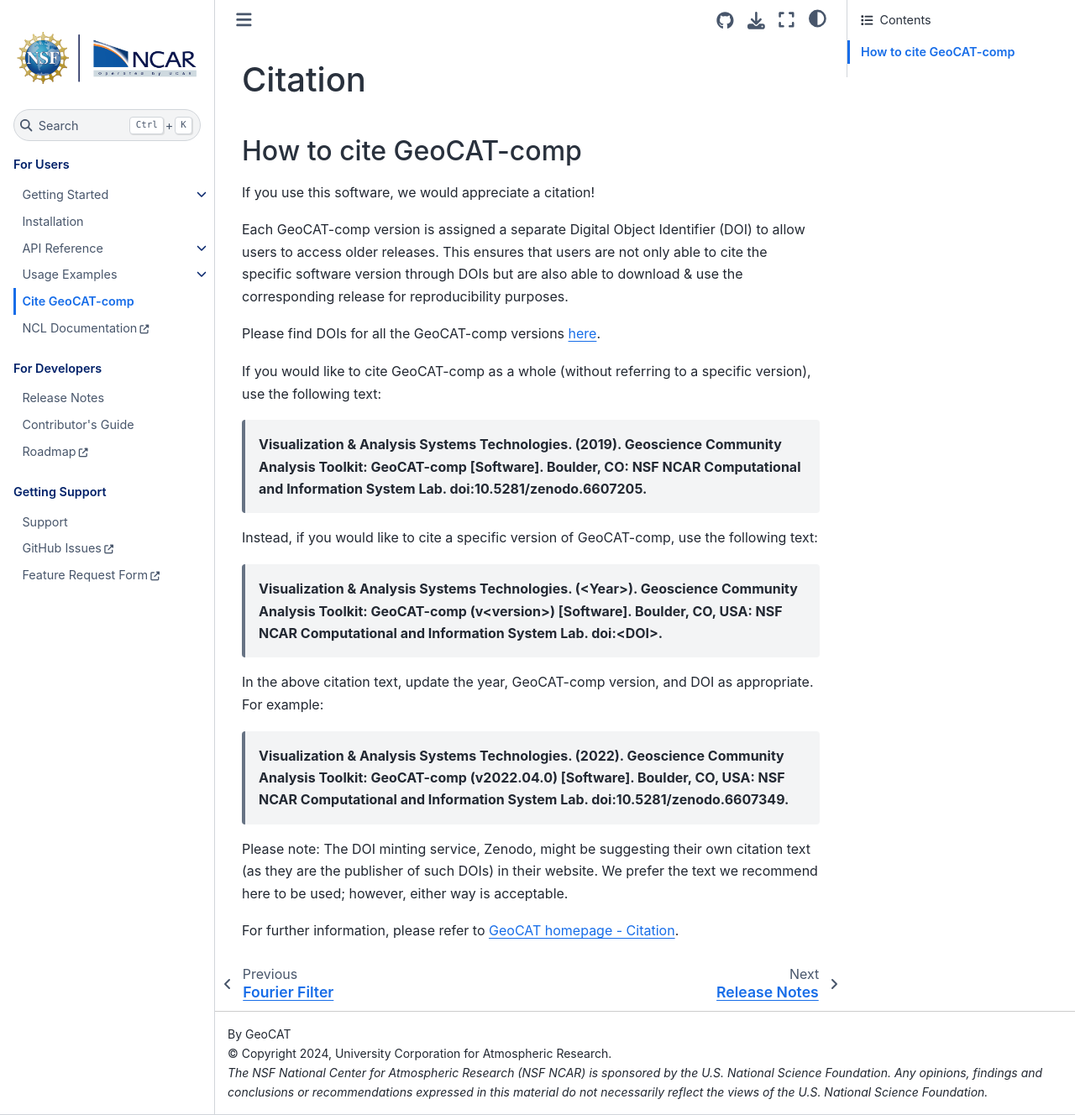
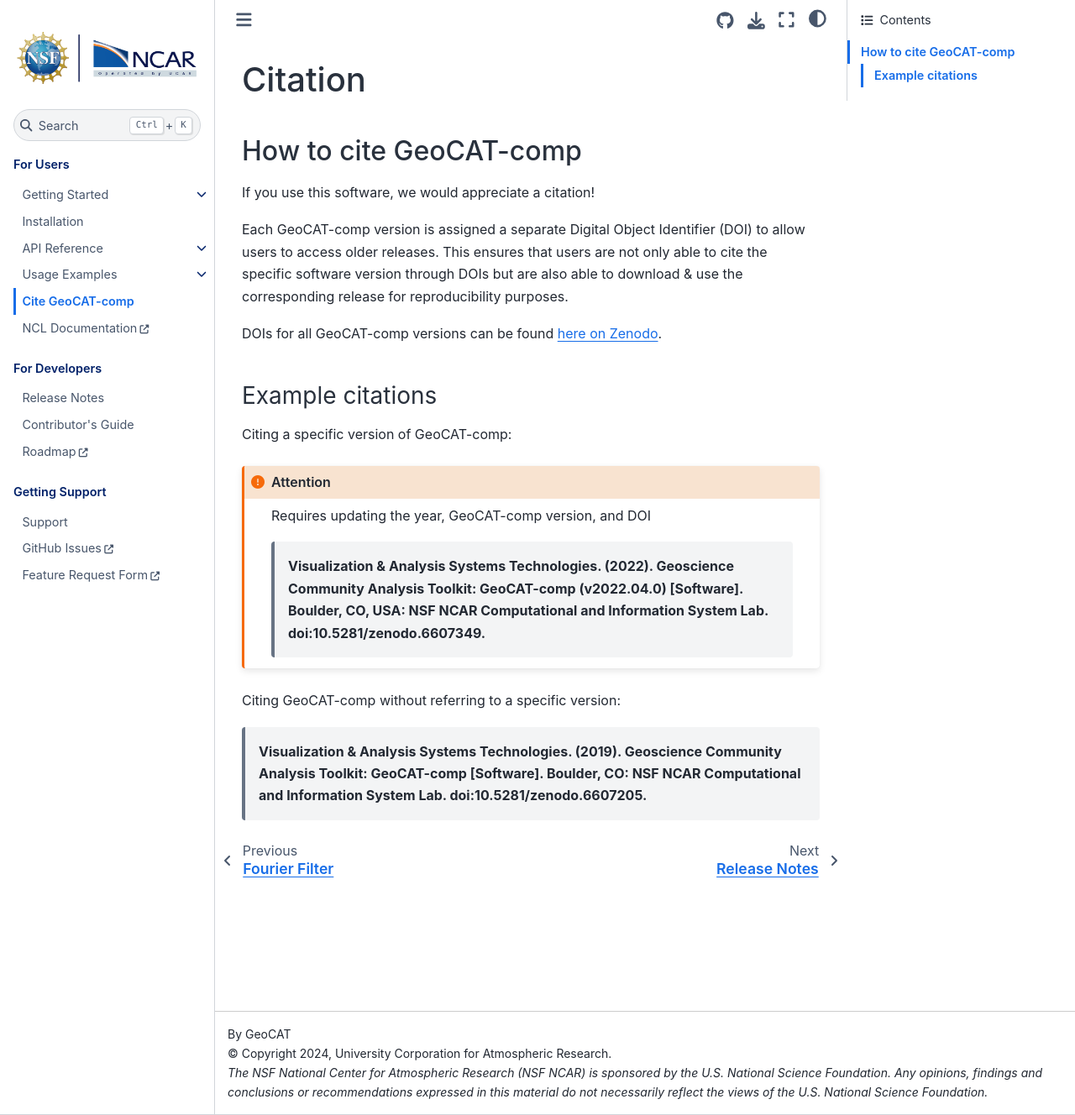
Before and after one commit to NCAR/geocat-comp, a Sphinx documentation site: the page built from docs/citation.rst, in a window 1280 px wide and 1328 px high. Shown: the whole window at 84% size. Built offline with Sphinx 7.4.7 and the Sphinx Book theme 1.1.4, drawn with Linux system fonts in a browser that asks for light colours; the version number could not be read and is left out.

Commit message:
update citation docs

```diff
--- a/docs/citation.rst
+++ b/docs/citation.rst
@@ -15,32 +15,24 @@
 software version through DOIs but are also able to download & use the corresponding release for
 reproducibility purposes.
 
-Please find DOIs for all the GeoCAT-comp versions `here
-<https://zenodo.org/search?page=1&size=20&q=conceptrecid:%226607205%22&sort=-version&all_versions=True>`__.
+DOIs for all GeoCAT-comp versions can be found `here on Zenodo
+<https://zenodo.org/search?q=parent.id%3A6607205&f=allversions%3Atrue&l=list&p=1&s=10&sort=version>`__.
 
-If you would like to cite GeoCAT-comp as a whole (without referring to a specific version), use
-the following text:
+Example citations
+^^^^^^^^^^^^^^^^^
 
-    **Visualization & Analysis Systems Technologies. (2019).
-    Geoscience Community Analysis Toolkit: GeoCAT-comp [Software].
-    Boulder, CO: NSF NCAR Computational and Information System Lab. doi:10.5281/zenodo.6607205.**
+Citing a specific version of GeoCAT-comp:
 
-Instead, if you would like to cite a specific version of GeoCAT-comp, use the following text:
+.. attention::
 
-    **Visualization & Analysis Systems Technologies. (\<Year\>).
-    Geoscience Community Analysis Toolkit: GeoCAT-comp (v\<version\>) [Software].
-    Boulder, CO, USA: NSF NCAR Computational and Information System Lab. doi:\<DOI\>.**
-
-In the above citation text, update the year, GeoCAT-comp version, and DOI as appropriate. For
-example:
+   Requires updating the year, GeoCAT-comp version, and DOI
 
     **Visualization & Analysis Systems Technologies. (2022).
     Geoscience Community Analysis Toolkit: GeoCAT-comp (v2022.04.0) [Software].
     Boulder, CO, USA: NSF NCAR Computational and Information System Lab. doi:10.5281/zenodo.6607349.**
 
-Please note: The DOI minting service, Zenodo, might be suggesting their own citation text (as
-they are the publisher of such DOIs) in their website. We prefer the text we recommend here to be used;
-however, either way is acceptable.
+Citing GeoCAT-comp without referring to a specific version:
 
-For further information, please refer to
-`GeoCAT homepage - Citation <https://geocat.ucar.edu/pages/citation.html>`_.
+    **Visualization & Analysis Systems Technologies. (2019).
+    Geoscience Community Analysis Toolkit: GeoCAT-comp [Software].
+    Boulder, CO: NSF NCAR Computational and Information System Lab. doi:10.5281/zenodo.6607205.**
```
